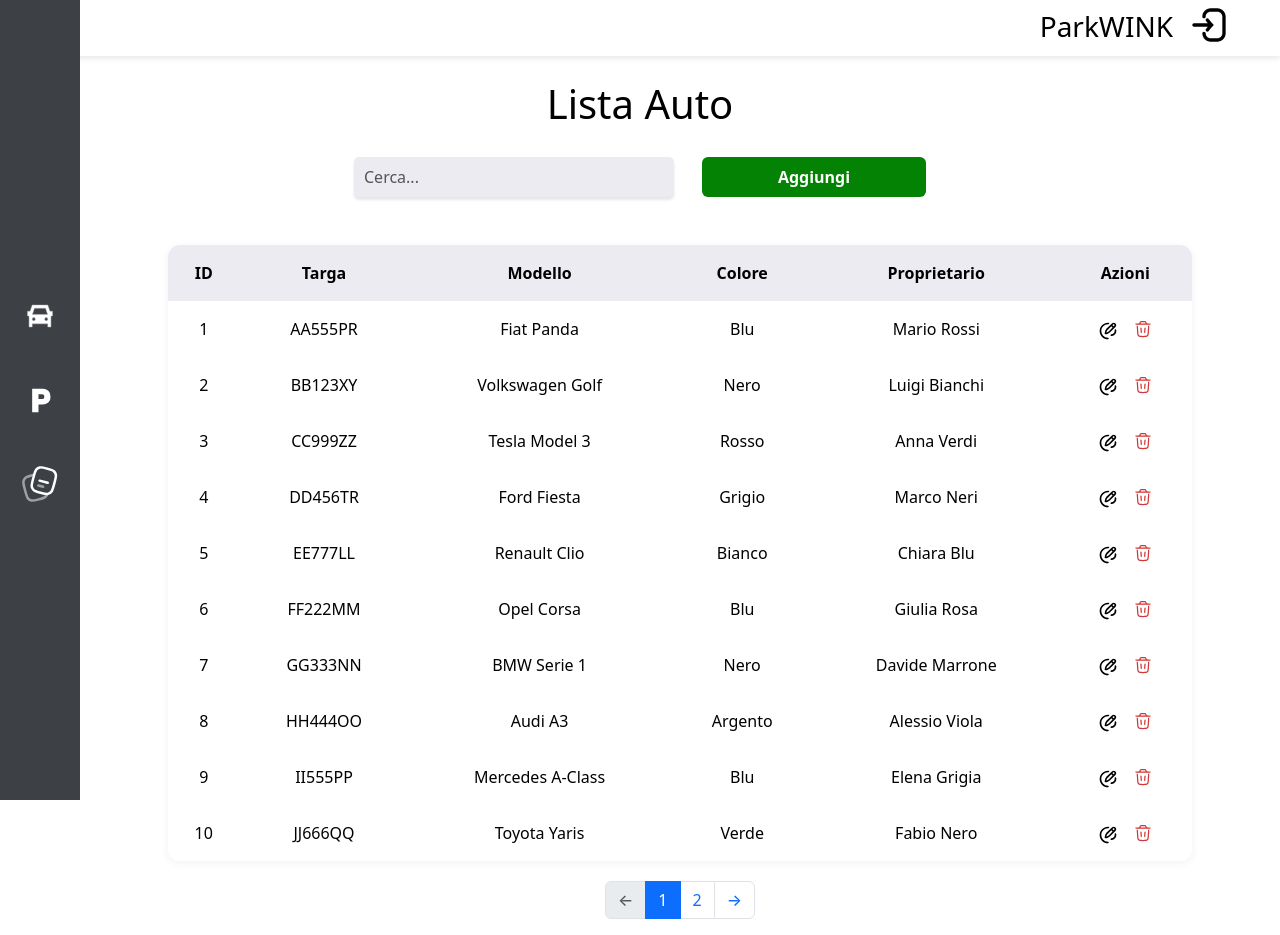
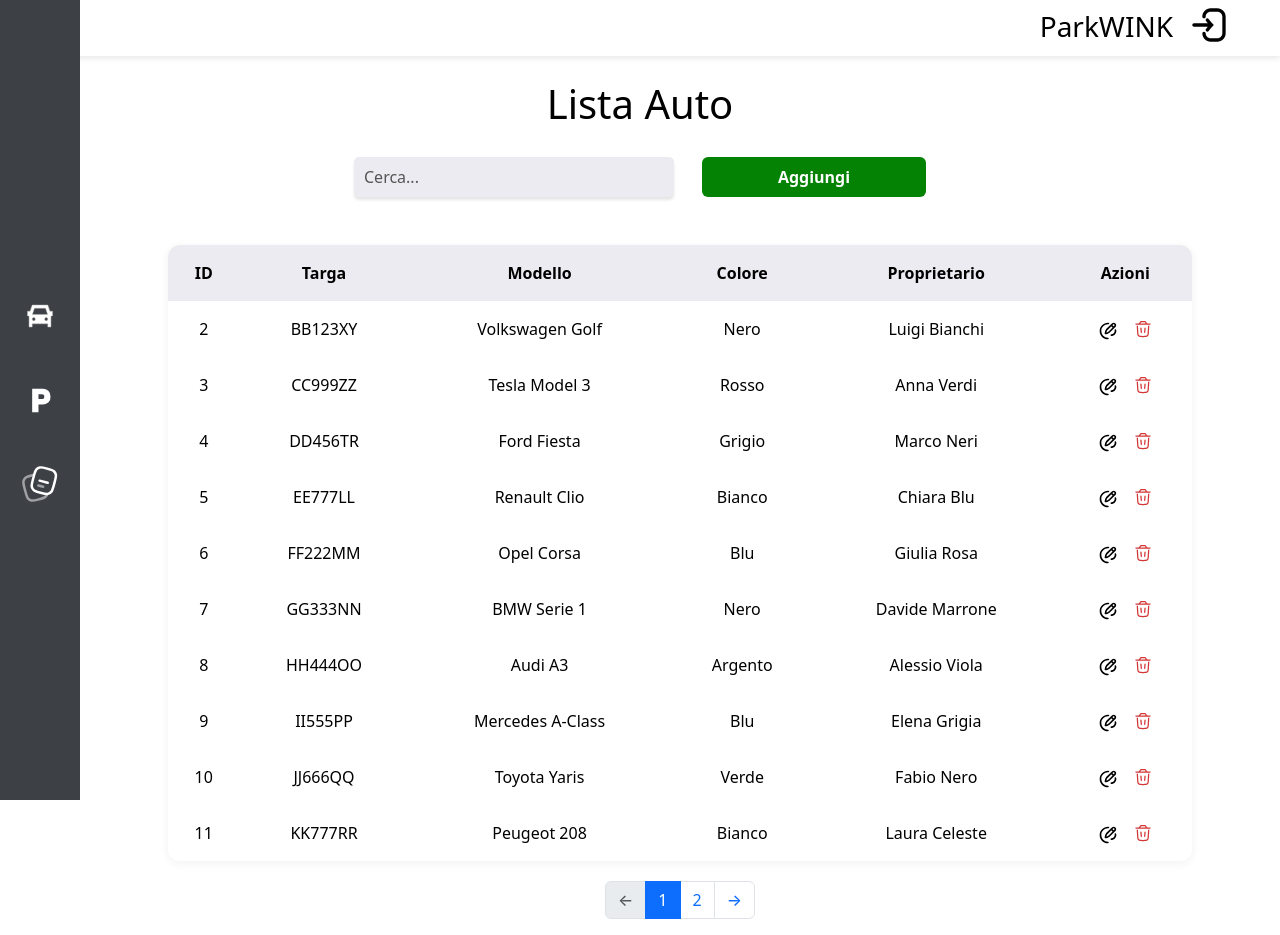
Before and after one commit to AleMochiOnori/parkWink, a React (Vite) app: page / in a window 1280 px wide. Built offline with nearby package versions, Linux system fonts and the light colour scheme; data requests are answered from the project's data file.

Commit message:
last commit

```diff
--- a/db.json
+++ b/db.json
@@ -1,12 +1,5 @@
 {
   "auto": [
-    {
-      "id": "1",
-      "targa": "AA555PR",
-      "modello": "Fiat Panda",
-      "colore": "Blu",
-      "proprietario": "Mario Rossi"
-    },
     {
       "id": "2",
       "targa": "BB123XY",
--- a/src/components/Common/Table/Table.css
+++ b/src/components/Common/Table/Table.css
@@ -118,3 +118,9 @@ td {
     margin-left: -200px;
   }
 }
+
+@media (max-width : 547px) {
+    .my-table {
+    border: none;
+  }
+}
--- a/src/components/pages/AutoPage.css
+++ b/src/components/pages/AutoPage.css
@@ -64,3 +64,19 @@
     }
 
 }
+
+@media (max-width : 547px) {
+    .buttonGreen2{
+        width: 3rem;
+        font-size: 15px;
+        height: 4.5rem;
+
+    }
+
+
+
+    .ciao{
+        margin-left: 70px;
+    }
+
+}
--- a/src/components/pages/DashBoard.css
+++ b/src/components/pages/DashBoard.css
@@ -14,5 +14,4 @@
 
 .main-content {
     flex-grow: 1;
-    overflow-y: auto;
 }
--- a/src/components/pages/PrenotazioniTable.css
+++ b/src/components/pages/PrenotazioniTable.css
@@ -50,4 +50,5 @@
 
 
 
+
 }
```
